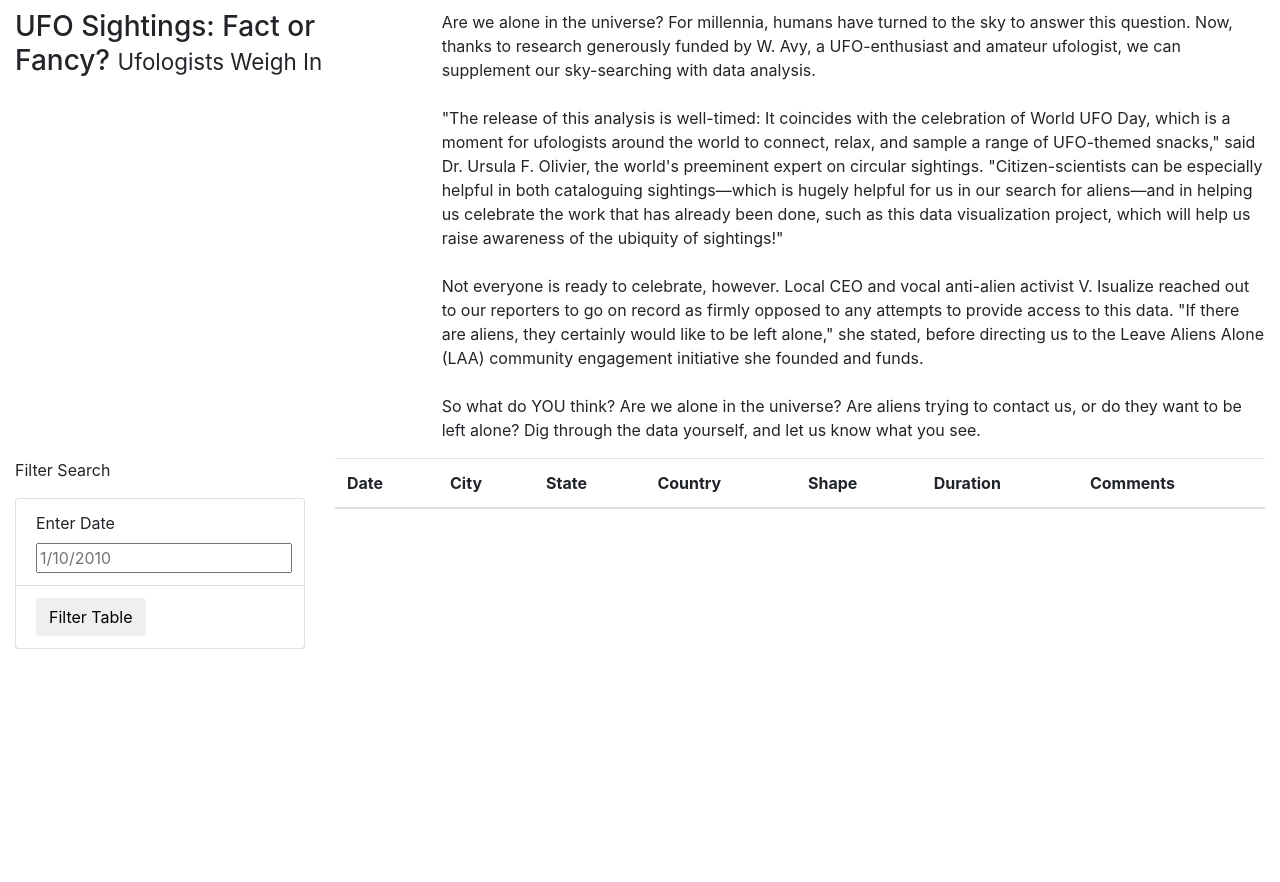
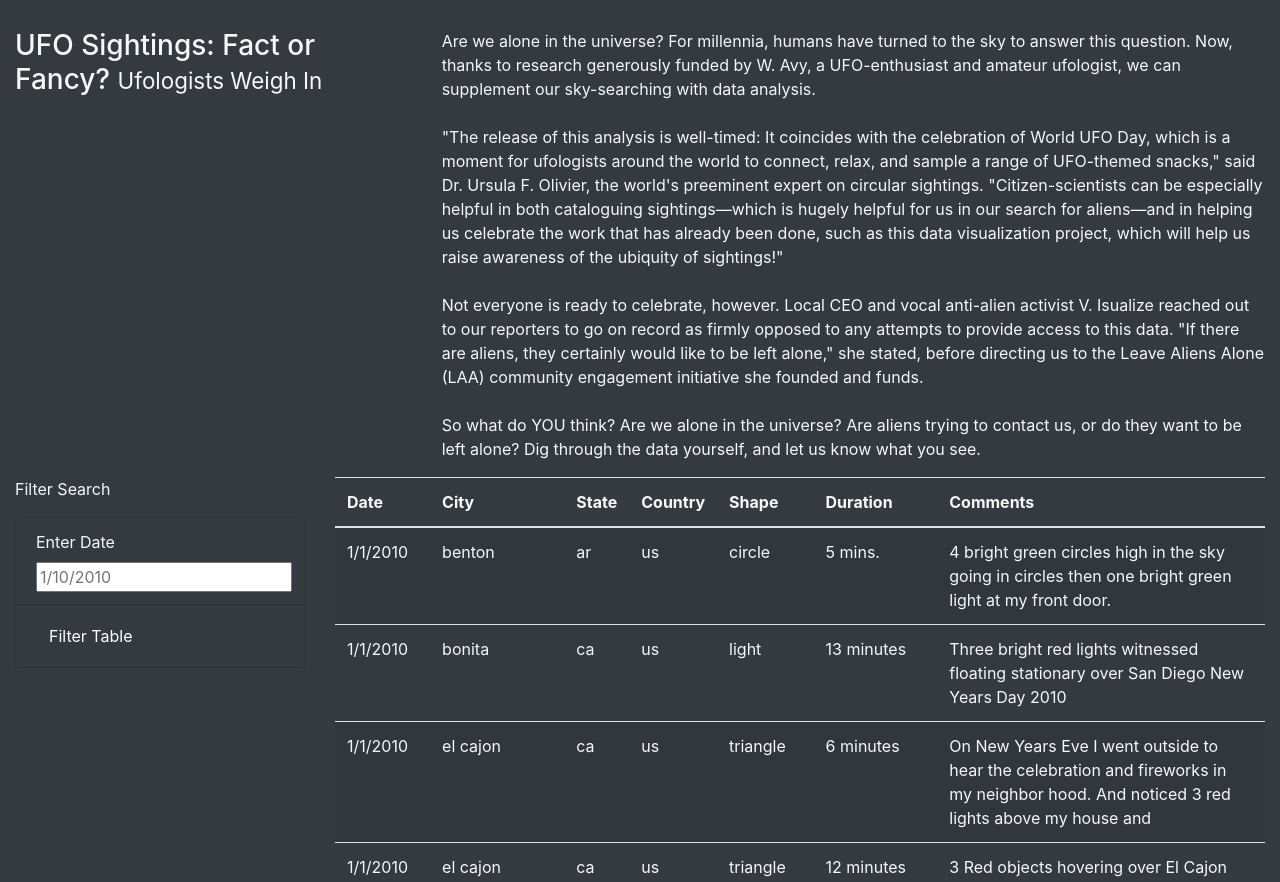
Before and after one commit to GargVarc/UFOs, a plain HTML site: page index.html in a window 1280 px wide. Shown: the part 262-1144 px from the top of the page. Before the commit the page ends 911 px from the top, so only its background shows below. Drawn offline with nearby package versions, Linux system fonts and the light colour scheme.

Commit message:
Added style and other modifications

```diff
--- a/index.html
+++ b/index.html
@@ -13,14 +13,14 @@
     />
     <link rel="stylesheet" href="static/css/style.css">
 </head>
-<body>
+<body class="bg-dark">
     <div class="wrapper">
-        <nav class="navbar navbar-expand-lg">
+        <nav class="navbar navbar-dark bg-dark navbar-expand-lg">
             <a class="navbar-brand" href="index.html">UFO Sightings</a>
         </nav>
     </div>
     <div class="jumbotron">
-        <h1>The Truth Is Out There</h1>
+        <h1 class="display-4">The Truth Is Out There</h1>
       </div>
       <div class="container-fluid">
         <div class="row">
@@ -38,15 +38,15 @@
       <div class="container-fluid">
         <div class="row">
           <div class="col-md-3">
-            <form>
+            <form class="bg-dark">
               <p>Filter Search</p>
-              <ul class="list-group">
-                <li class="list-group-item">
+              <ul class="bg-dark list-group">
+                <li class="bg-dark list-group-item">
                   <label for="date">Enter Date</label>
                     <input type="text" placeholder="1/10/2010" id="datetime" />
                 </li>
-                <li class="list-group-item">
-                  <button id="filter-btn" type="button" class="btn btn-default">Filter Table</button>
+                <li class="bg-dark list-group-item">
+                  <button id="filter-btn" type="button" class="btn btn-dark">Filter Table</button>
                 </li>
               </ul>
             </form>
@@ -65,14 +65,15 @@
                 </tr>
               </thead>
               <tbody>
-                <script src="https://cdnjs.cloudflare.com/ajax/libs/d3/4.11.0/d3.js"></script>
-                <script src="static/js/data.js"></script>
-                <script src="static/js/app.js"></script>
+
               </tbody>
             </table>
           </div>
         </div>
       </div>
     </div>
+    <script src="https://cdnjs.cloudflare.com/ajax/libs/d3/4.11.0/d3.js"></script>
+    <script src="static/js/data.js"></script>
+    <script src="static/js/app.js"></script>
 </body>
 </html>
--- a/static/css/style.css
+++ b/static/css/style.css
@@ -0,0 +1,9 @@
+body {
+
+    color: #f7f7f7;
+  }
+  .jumbotron {
+    background-image: url("../images/nasa.jpg");
+    background-size: 100% 100%;
+    text-align: center;
+  }
--- a/static/js/app.js
+++ b/static/js/app.js
@@ -18,7 +18,7 @@ function buildTable(data) {
 
         // Loop through each field in the dataRow and add
         // each value as a table cell (td)
-        Object.values(dataRow).forEach((val)+> {
+        Object.values(dataRow).forEach((val)=> {
             let cell=row.append("td");
             cell.text(val);
             }
```
Also changed, not shown: static/images/nasa.jpg (added).
